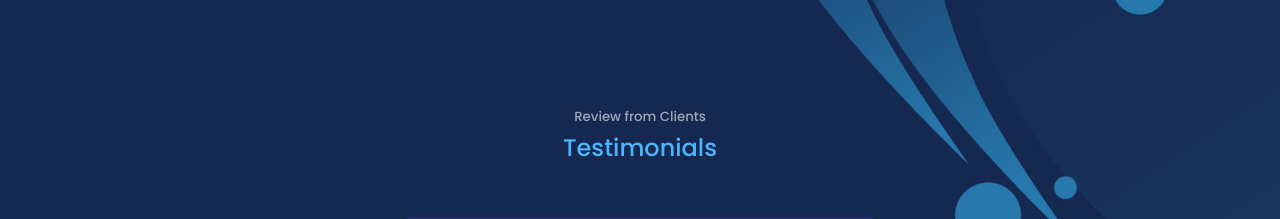
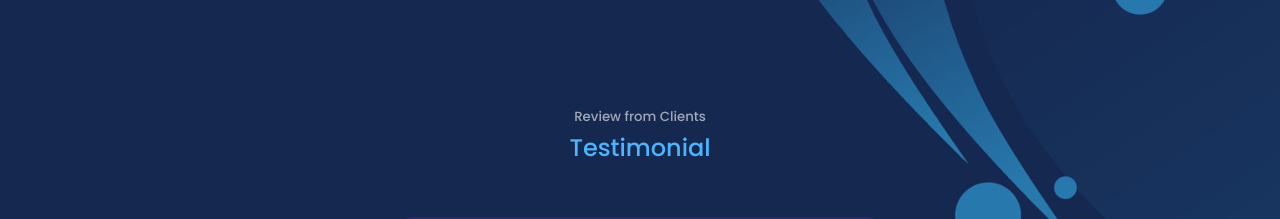
Before and after one commit to Eddysam2000/My-Portfolio, a React (Create React App) app: page / in a window 1280 px wide. Shown: the part 4000-4219 px from the top of the page. Built offline with nearby package versions, Linux system fonts and the light colour scheme.

Commit message:
header updated

```diff
--- a/src/components/testimonials/Testimonial.jsx
+++ b/src/components/testimonials/Testimonial.jsx
@@ -42,7 +42,7 @@ const Testimonial = () => {
   return (
     <section id='testimonials'>
       <h5>Review from Clients</h5>
-      <h2>Testimonials</h2>
+      <h2>Testimonial</h2>
 
       <Swiper className="container testimonials_container"
       // install Swiper modules
```
